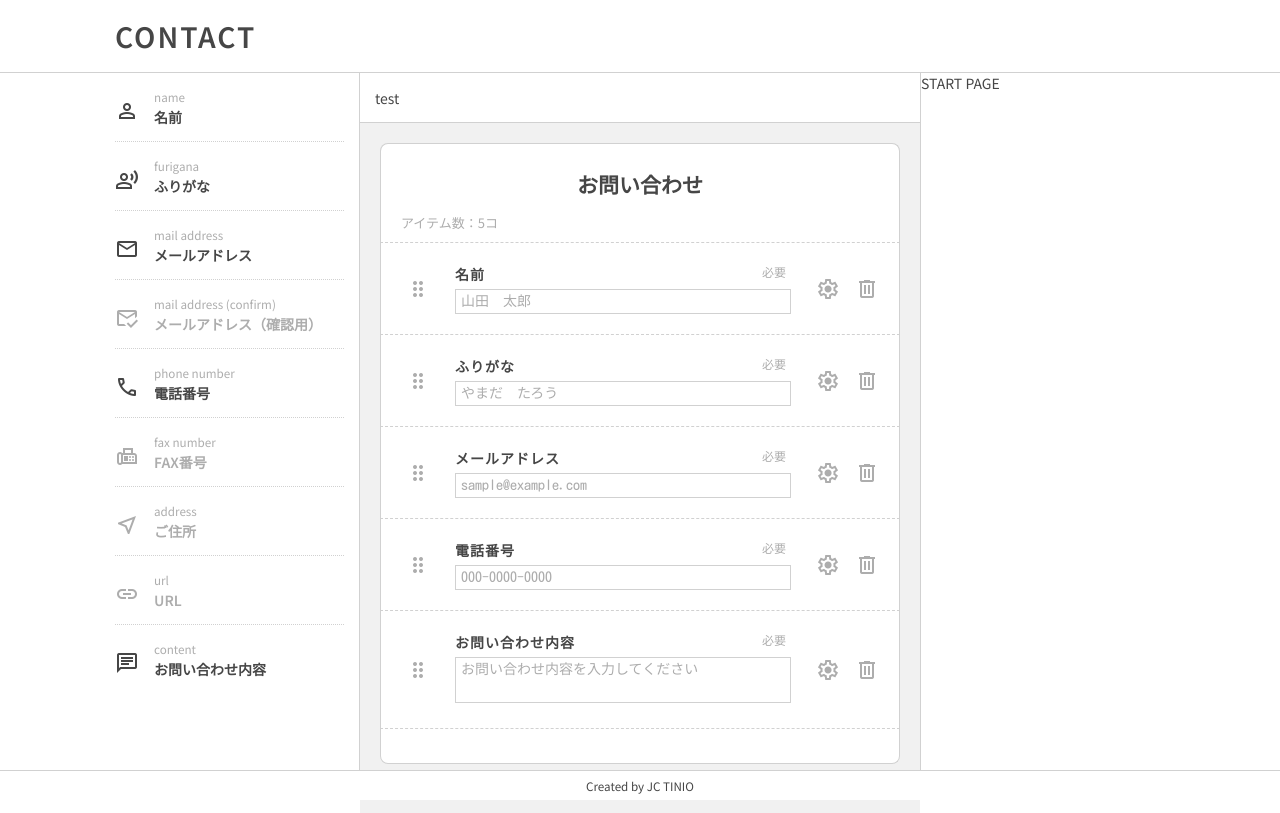
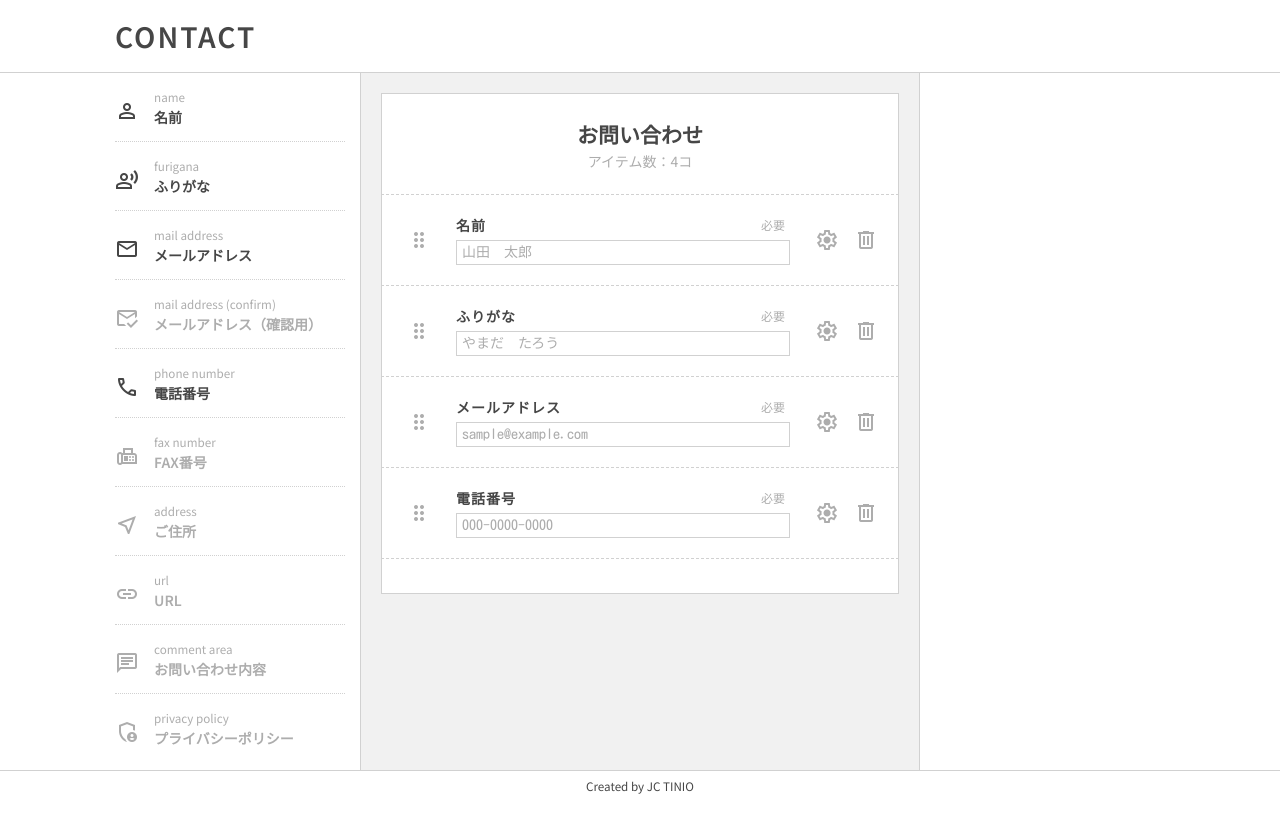
Before and after one commit to Czekras/contact, a React (Create React App) app: page / in a window 1280 px wide. Built offline with nearby package versions, Linux system fonts and the light colour scheme; a web font is replaced by a local one.

Commit message:
Add: Conf for basic item

```diff
--- a/src/component/Config.jsx
+++ b/src/component/Config.jsx
@@ -1,78 +1,75 @@
 import { useState } from 'react';
 
 export default function Config({ func, data }) {
-  // const [itemChange, setItemChange] = useState(false)
+  // const [itemChange, setItemChange] = useState(false);
+  const [requireCB, setRequireCB] = useState(data.activeItem.required);
 
   // const [itemID, itemIndex] = data.activeItemID;
   // console.log(itemID, itemIndex);
 
-  const submitItem = (e) => {
-    e.preventDefault();
-    console.log('click');
-    // console.log('id: ', e.target.id);
-    // console.log('value: ', e.target.value);
-  };
-
   const updateItem = (e) => {
     // setItemChange(true)
-    e.preventDefault()
-    const id = e.target.id;
-    const value = e.target.value
-    const formIndex = data.activeItem.formIndex
-    func.handleUpdateItem(id, value, formIndex)
+    // e.preventDefault();
+    let { name, id, value } = e.target;
+    const formIndex = data.activeItem.formIndex;
+
+    if (name === 'required') value = requireCB;
+
+    func.handleUpdateItem(id, value, formIndex);
   };
 
   /* --------------------------------- Initial -------------------------------- */
   const initialDisplay = () => {
-    return (
-      <div className="config-start">
-        <p>START PAGE</p>
-      </div>
-    );
+    return <div className="config-start">{/* <p>START PAGE</p> */}</div>;
   };
 
   /* --------------------------------- Updated -------------------------------- */
   const loadDisplay = () => {
     const item = data.activeItem;
 
-    const inputSetting = (type) => {
-      if ([1, 2, 3].includes(type)) {
-        return (
-          <p className="config__title-note">
-            &lt;input&gt;タイプ: {item.inputType}
-          </p>
-        );
-      }
-    };
+    // const inputSetting = (type) => {
+    //   if ([1, 2, 3].includes(type)) {
+    //     return (
+    //       <p className="config__title-note">
+    //         &lt;input&gt;タイプ: {item.inputType}
+    //       </p>
+    //     );
+    //   }
+    // };
 
     const require = (
       <li className="config__item config__item--cb">
         <input
           type="checkbox"
-          id="config-require"
-          name="config-require"
-          defaultChecked={item.required}
-          onChange={(e) => updateItem(e)}
+          id="required"
+          name="required"
+          // defaultChecked={item.required}
+          // checked={item.required}
+          checked={item.required}
+          onChange={(e) => {
+            setRequireCB(!requireCB);
+            updateItem(e);
+          }}
         />
-        <label className="item-label" htmlFor="config-require">
-          必要
+        <label className="item-label" htmlFor="required">
+          require
         </label>
       </li>
     );
 
     const name = (
       <li className="config__item">
-        <label className="item-label" htmlFor="config-name">
+        <label className="item-label" htmlFor="nameJA">
           {/* &lt;label&gt;名 */}
           name
         </label>
         <input
           type="text"
-          name="name-name"
-          id="config-name"
+          name="nameJA"
+          id="nameJA"
           className="item-input"
-          defaultValue={item.nameJA}
-          // value={item.nameJA}
+          // defaultValue={item.nameJA}
+          value={item.nameJA}
           // placeholder={item.nameJA}
           onChange={(e) => updateItem(e)}
         />
@@ -81,15 +78,16 @@ export default function Config({ func, data }) {
 
     const placeholder = (
       <li className="config__item">
-        <label className="item-label" htmlFor="config-placeholder">
+        <label className="item-label" htmlFor="inputPlaceholder">
           placeholder
         </label>
         <input
           type="text"
-          name="config-placeholder"
-          id="config-placeholder"
+          name="inputPlaceholder"
+          id="inputPlaceholder"
           className="item-input"
-          defaultValue={item.inputPlaceholder}
+          // defaultValue={item.inputPlaceholder}
+          value={item.inputPlaceholder}
           // placeholder={config.inputPlaceholder}
           onChange={(e) => updateItem(e)}
         />
@@ -98,15 +96,16 @@ export default function Config({ func, data }) {
 
     const note = (
       <li className="config__item">
-        <label className="item-label" htmlFor="config-note">
+        <label className="item-label" htmlFor="inputNote">
           memo
         </label>
         <input
           type="text"
-          id="config-note"
-          name="config-note"
+          id="inputNote"
+          name="inputNote"
           className="item-input"
-          defaultValue={item.inputNote}
+          // defaultValue={item.inputNote}
+          value={item.inputNote}
           // placeholder={config.inputNote}
           onChange={(e) => updateItem(e)}
         />
@@ -114,33 +113,37 @@ export default function Config({ func, data }) {
       </li>
     );
 
+    const divider = <hr className="divider" />;
+
     return (
       <section className="config">
         <div className="config__box">
-          <span className="config__icon material-symbols-outlined">
+          {/* <span className="config__icon material-symbols-outlined">
             settings
-          </span>
-          <h3 className="config__title">Item Setting</h3>
+          </span> */}
+          <h3 className="config__title">{item.nameJA} 設定</h3>
         </div>
         <p className="config__title-note">
           <small>
             &lt;label&gt;名、&lt;input&gt; 要素の属性などの設定をこちらで変更
           </small>
         </p>
-        {inputSetting(item.type)}
-        <form onSubmit={(e) => submitItem(e)} autoComplete="off">
+        {/* {inputSetting(item.type)} */}
+        <form onSubmit={(e) => func.handleSubmitItem(e)} autoComplete="off">
+          {divider}
           <ul className="config__List">
             {require}
             {name}
-            {placeholder}
+            {![4].includes(item.type) ? placeholder : ''}
             {note}
           </ul>
-          {/* <button
+          <button
             className="config__button"
             // disabled={!itemChange}
           >
-            Save
-          </button> */}
+            保存
+          </button>
+          {/* <p className="test">{JSON.stringify(item)}</p> */}
         </form>
       </section>
     );
--- a/src/component/Form.jsx
+++ b/src/component/Form.jsx
@@ -47,11 +47,11 @@ export default function FormDisplay({ func, data }) {
 
     const displayHeader = (
       <div className="display-form__item-header">
-        <label
-          className="display-form__item-title"
-          htmlFor={item.labelFor}
-        >
-          {item.nameJA}
+        <label className="display-form__item-title" htmlFor={item.labelFor}>
+          {/* {item.nameJA} */}
+          {item.nameEN === 'privacy policy'
+            ? `${item.nameJA}への同意`
+            : item.nameJA}
         </label>
         {displayRequire}
       </div>
@@ -69,8 +69,9 @@ export default function FormDisplay({ func, data }) {
       //   'fax number',
       //   'url',
       // ];
-      // const inputType2 = ['content'];
+      // const inputType2 = ['comment area'];
       // const inputType3 = ['address'];
+      // const inputType4 = ['privacy policy']
 
       if (type === 1) {
         return (
@@ -123,6 +124,20 @@ export default function FormDisplay({ func, data }) {
               placeholder={item.placeholder}
               name={item.inputName}
             />
+          </div>
+        );
+      }
+
+      if (type === 4) {
+        return (
+          <div className="privacy-input-box">
+            <input
+              id={item.inputId}
+              type={item.inputType}
+            />
+            <label htmlFor={item.labelFor} name={item.inputName}>
+              プライバシーポリシーに同意する
+            </label>
           </div>
         );
       }
@@ -181,6 +196,9 @@ export default function FormDisplay({ func, data }) {
         <header className="display-form__header">
           <h2 className="display-form__title">お問い合わせ</h2>
           {/* <p className="display-form__subtitle">並び替え・追加してください</p> */}
+          <p className="display-form__subtitle">
+            アイテム数：{data.userFormList.length}コ
+          </p>
         </header>
         <div className="display-form__option">
           {/* <div className="display-form__option-item">
@@ -193,10 +211,10 @@ export default function FormDisplay({ func, data }) {
             <label htmlFor="option-show-error">
               エラーメッセージを表示する
             </label>
-          </div> */}
+          </div>
           <p className="display-form__note">
             アイテム数：{data.userFormList.length}コ
-          </p>
+          </p> */}
         </div>
         <DragDropContext onDragEnd={handleOnDragEnd}>
           <Droppable droppableId="droppable">
@@ -248,7 +266,7 @@ export default function FormDisplay({ func, data }) {
                                     )
                                   }
                                   data-tooltip-id="form-icon-tooltip"
-                                  data-tooltip-content="アイテム設定"
+                                  data-tooltip-content="設定"
                                   data-tooltip-place="left"
                                 >
                                   <span className="material-symbols-outlined">
@@ -261,7 +279,7 @@ export default function FormDisplay({ func, data }) {
                                     func.handleDeleteItem(item.id, index)
                                   }
                                   data-tooltip-id="form-icon-tooltip"
-                                  data-tooltip-content="アイテム消す"
+                                  data-tooltip-content="消す"
                                   data-tooltip-place="left"
                                 >
                                   <span className="material-symbols-outlined">
--- a/src/component/Main.jsx
+++ b/src/component/Main.jsx
@@ -101,26 +101,35 @@ export default function Main() {
     setActiveItem(item);
     setActiveItemID([id, index]);
     setInitialConfig(false);
+    // console.log(index, id);
   };
 
   /* ------------------------------- Update Item ------------------------------ */
-  const findConfigurationKey = (inputID) => {
-    if (inputID === 'config-name') return 'nameJA';
-    if (inputID === 'config-placeholder') return 'inputPlaceholder';
-    if (inputID === 'config-note') return 'inputNote';
+  const handleUpdateItem = (inputID, inputValue, formIndex) => {
+    // console.log(activeItemID[1], inputID, inputValue, formIndex);
+
+    const newItem = {
+      ...activeItem,
+      [inputID]: inputValue,
+    };
+    // console.log(newItem);
+    setActiveItem(newItem);
   };
 
-  const handleUpdateItem = (inputID, inputValue, formIndex) => {
-    console.log(activeItemID[1], inputID, inputValue, formIndex);
+  const handleSubmitItem = (e) => {
+    e.preventDefault();
+    const indexOfItem = userFormList.findIndex(
+      (item) => item.id === activeItemID[0]
+    );
 
-    const configKey = findConfigurationKey(inputID);
-    const newItem = {
-      [configKey]: inputValue,
-      ...activeItem,
-    };
-    console.log(newItem);
+    const newList = [
+      ...userFormList.slice(0, indexOfItem),
+      activeItem,
+      ...userFormList.slice(indexOfItem + 1),
+    ];
+
+    handleUpdateList(newList)
   };
-
   /* -------------------------------------------------------------------------- */
   return (
     <div className="main">
@@ -133,7 +142,7 @@ export default function Main() {
         />
       </div>
       <div className="main__main-m">
-        <DisplayOptions />
+        {/* <DisplayOptions /> */}
         <FormDisplay
           func={{
             handleUpdateList: handleUpdateList,
@@ -148,6 +157,7 @@ export default function Main() {
         <Config
           func={{
             handleUpdateItem: handleUpdateItem,
+            handleSubmitItem: handleSubmitItem,
           }}
           data={{
             // activeItemID: activeItemID,
--- a/src/css/main.css
+++ b/src/css/main.css
@@ -60,12 +60,6 @@ a {
   scrollbar-gutter: stable;
   width: 245px;
 }
-.main__main-l {
-  border-right: 1px solid #d1d1d1;
-}
-.main__main-r {
-  border-left: 1px solid #d1d1d1;
-}
 .main__main-m {
   flex-grow: 1;
   display: flex;
@@ -75,6 +69,7 @@ a {
   position: relative;
   width: 560px;
   background-color: #f1f1f1;
+  border-inline: 1px solid #d1d1d1;
 }
 
 /* -------------------------------------------------------------------------- */
@@ -149,21 +144,20 @@ a {
 .display-form {
   flex-grow: 1;
   width: 100%;
-  margin-top: 50px;
 }
 .display-form input,
 .display-form textarea {
   font-family: "Kosugi Maru", sans-serif;
 }
 .display-form__content {
-  border-radius: 8px;
+  border-radius: 0px;
   margin: 20px;
 }
 .display-form__header {
   background-color: #ffffff;
   text-align: center;
   padding-block: 25px 12px;
-  border-radius: 8px 8px 0 0;
+  border-radius: 0px 0px 0 0;
   border: 1px solid #d1d1d1;
   border-bottom: none;
 }
@@ -193,7 +187,7 @@ a {
 .display-form__footer {
   height: 35px;
   background-color: #ffffff;
-  border-radius: 0 0 8px 8px;
+  border-radius: 0 0 0px 0px;
   border: 1px solid #d1d1d1;
   border-top: none;
 }
@@ -264,7 +258,7 @@ a {
   margin-bottom: 4px;
 }
 .display-form__item-require {
-  margin: 0 5px 4px 5px;
+  margin-inline: 5px;
   color: #adadad;
 }
 .display-form__item-note {
@@ -291,6 +285,16 @@ a {
   flex-flow: row nowrap;
   gap: 5px;
   margin-bottom: 10px;
+}
+.display-form__item .privacy-input-box {
+  display: flex;
+  justify-items: center;
+  align-items: center;
+  flex-flow: row nowrap;
+  gap: 5px;
+}
+.display-form__item .privacy-input-box label {
+  font-size: 13px;
 }
 .display-form__item--active {
   background-color: #f9f9f9;
@@ -337,7 +341,7 @@ a {
 /*                                Configuration                               */
 /* -------------------------------------------------------------------------- */
 .config {
-  padding: 15px 0 15px 10px;
+  padding: 15px 0 15px 15px;
 }
 .config__box {
   display: flex;
@@ -349,6 +353,10 @@ a {
 }
 .config__icon {
   font-size: 24px;
+}
+.config__title {
+  text-overflow: ellipsis;
+  overflow: hidden;
 }
 .config__title-note {
   color: #adadad;
@@ -392,6 +400,22 @@ a {
 .config__button {
   width: 100%;
 }
+.config__button:hover {
+  cursor: pointer;
+}
+
+/* -------------------------------------------------------------------------- */
+/*                                   Divider                                  */
+/* -------------------------------------------------------------------------- */
+.divider {
+  border: 0;
+  border-top: 1px dotted #d1d1d1;
+  margin-block: 10px;
+}
+
+.test {
+  overflow-wrap: break-word;
+}
 
 /* -------------------------------------------------------------------------- */
 /*                                   Footer                                   */
--- a/src/css/main.scss
+++ b/src/css/main.scss
@@ -85,11 +85,11 @@ a {
   }
 
   &__main-l {
-    border-right: 1px solid $bdc;
+    // border-right: 1px solid $bdc;
   }
 
   &__main-r {
-    border-left: 1px solid $bdc;
+    // border-left: 1px solid $bdc;
   }
 
   &__main-m {
@@ -103,6 +103,7 @@ a {
     // margin-top:73px;
     // background-color: darken($bgc-accent, 10%);
     background-color: $bgc-accent;
+    border-inline: 1px solid $bdc;
   }
 }
 
@@ -195,11 +196,12 @@ a {
 /*                                Form Display                                */
 /* -------------------------------------------------------------------------- */
 .display-form {
-  $bdr: 8px;
+  // $bdr: 8px;
+  $bdr: 0px;
 
   flex-grow: 1;
   width: 100%;
-  margin-top: 50px;
+  // margin-top: 50px;
   // background-color: darken($bgc-accent, 10%);
 
   input,
@@ -344,7 +346,8 @@ a {
     }
 
     &-require {
-      margin: 0 5px 4px 5px;
+      // margin: 0 5px 4px 5px;
+      margin-inline: 5px;
       // color: $clr-rrd;
       color: $clr-sub;
     }
@@ -365,6 +368,9 @@ a {
         width: 25%;
       }
 
+      &--cb {
+      }
+
       &::placeholder {
         color: $clr-sub;
       }
@@ -378,6 +384,18 @@ a {
         flex-flow: row nowrap;
         gap: 5px;
         margin-bottom: 10px;
+      }
+    }
+
+    .privacy-input-box {
+      display: flex;
+      justify-items: center;
+      align-items: center;
+      flex-flow: row nowrap;
+      gap: 5px;
+
+      label {
+        font-size: 13px;
       }
     }
 
@@ -431,7 +449,7 @@ a {
 /*                                Configuration                               */
 /* -------------------------------------------------------------------------- */
 .config {
-  padding: 15px 0 15px 10px;
+  padding: 15px 0 15px 15px;
 
   &__box {
     display: flex;
@@ -447,6 +465,10 @@ a {
   }
 
   &__title {
+    // white-space: nowrap;
+    text-overflow: ellipsis;
+    overflow: hidden;
+
     &-note {
       color: $clr-sub;
       margin-bottom: 15px;
@@ -501,7 +523,25 @@ a {
 
   &__button {
     width: 100%;
+
+    &:hover {
+      cursor: pointer;
+    }
   }
+}
+
+/* -------------------------------------------------------------------------- */
+/*                                   Divider                                  */
+/* -------------------------------------------------------------------------- */
+.divider {
+  border: 0;
+  border-top: 1px dotted $bdc;
+  margin-block: 10px;
+}
+
+// TODO: Delete!
+.test {
+  overflow-wrap: break-word;
 }
 
 /* -------------------------------------------------------------------------- */
--- a/src/data/form.json
+++ b/src/data/form.json
@@ -124,7 +124,7 @@
     "inputNote": ""
   },
   {
-    "nameEN": "content",
+    "nameEN": "comment area",
     "nameJA": "お問い合わせ内容",
     "icon": "chat",
     "type": 2,
@@ -137,5 +137,17 @@
     "inpuRows": 10,
     "inputPlaceholder": "お問い合わせ内容を入力してください",
     "inputNote": ""
+  },
+  {
+    "nameEN": "privacy policy",
+    "nameJA": "プライバシーポリシー",
+    "icon": "admin_panel_settings",
+    "type": 4,
+    "labelFor": "agree",
+    "required": true,
+    "inputType": "checkbox",
+    "inputcomment": "agree",
+    "inputId": "agree",
+    "inputNote": ""
   }
 ]
```
